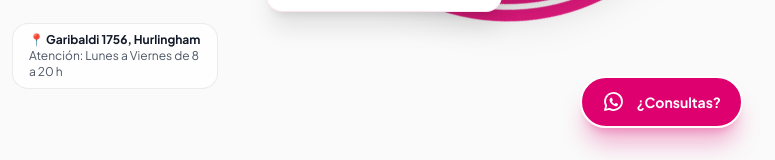
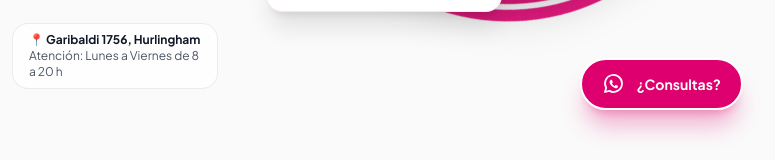
Before and after one commit to Lautarof25/YogaAereoHurlingham, a plain HTML site: page index.html in a window 1280 px wide. Shown: the part 640-800 px from the top of the page, 505-1280 px from the left. Drawn offline with nearby package versions, Linux system fonts and the light colour scheme.

Commit message:
fix wsp botton overlap netlify ads desktop

```diff
--- a/index.html
+++ b/index.html
@@ -524,7 +524,7 @@
     target="_blank"
     rel="noopener noreferrer"
     aria-label="Hacer una consulta por WhatsApp"
-    class="fixed bottom-[50px] right-5 z-50 inline-flex items-center gap-2.5 rounded-full border-2 border-white bg-magenta px-4 py-3 text-sm font-bold text-white shadow-xl shadow-magenta/30 transition hover:-translate-y-1 hover:bg-magenta-dark focus-visible:outline focus-visible:outline-2 focus-visible:outline-offset-4 focus-visible:outline-magenta sm:bottom-8 sm:right-8 sm:px-5"
+    class="fixed bottom-[50px] right-5 z-50 inline-flex items-center gap-2.5 rounded-full border-2 border-white bg-magenta px-4 py-3 text-sm font-bold text-white shadow-xl shadow-magenta/30 transition hover:-translate-y-1 hover:bg-magenta-dark focus-visible:outline focus-visible:outline-2 focus-visible:outline-offset-4 focus-visible:outline-magenta sm:bottom-[50px] sm:right-8 sm:px-5"
   >
     <svg class="h-6 w-6 shrink-0" viewBox="0 0 24 24" fill="none" aria-hidden="true">
       <path d="M20 11.5a8.5 8.5 0 0 1-12.6 7.4L3 20l1.2-4.2A8.5 8.5 0 1 1 20 11.5Z" stroke="currentColor" stroke-width="1.8" stroke-linejoin="round"/>
```
